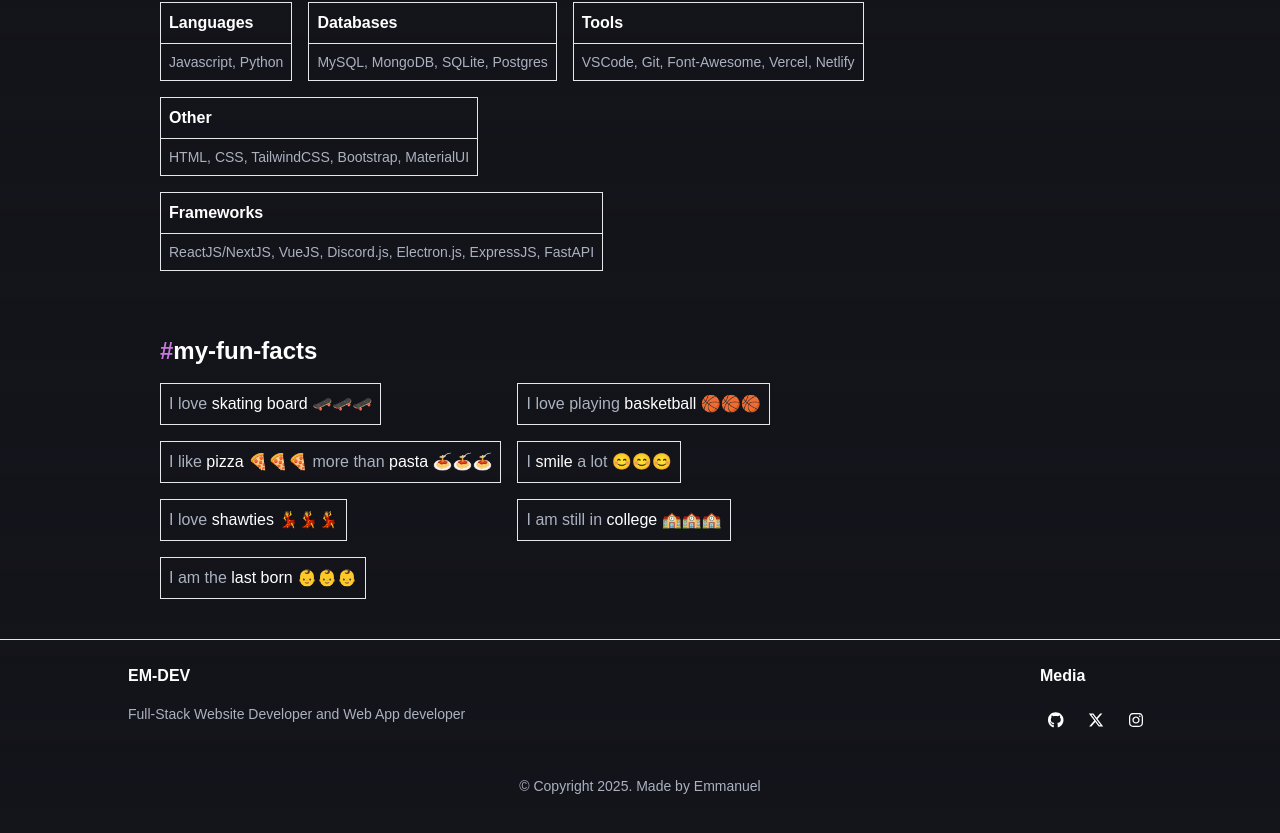
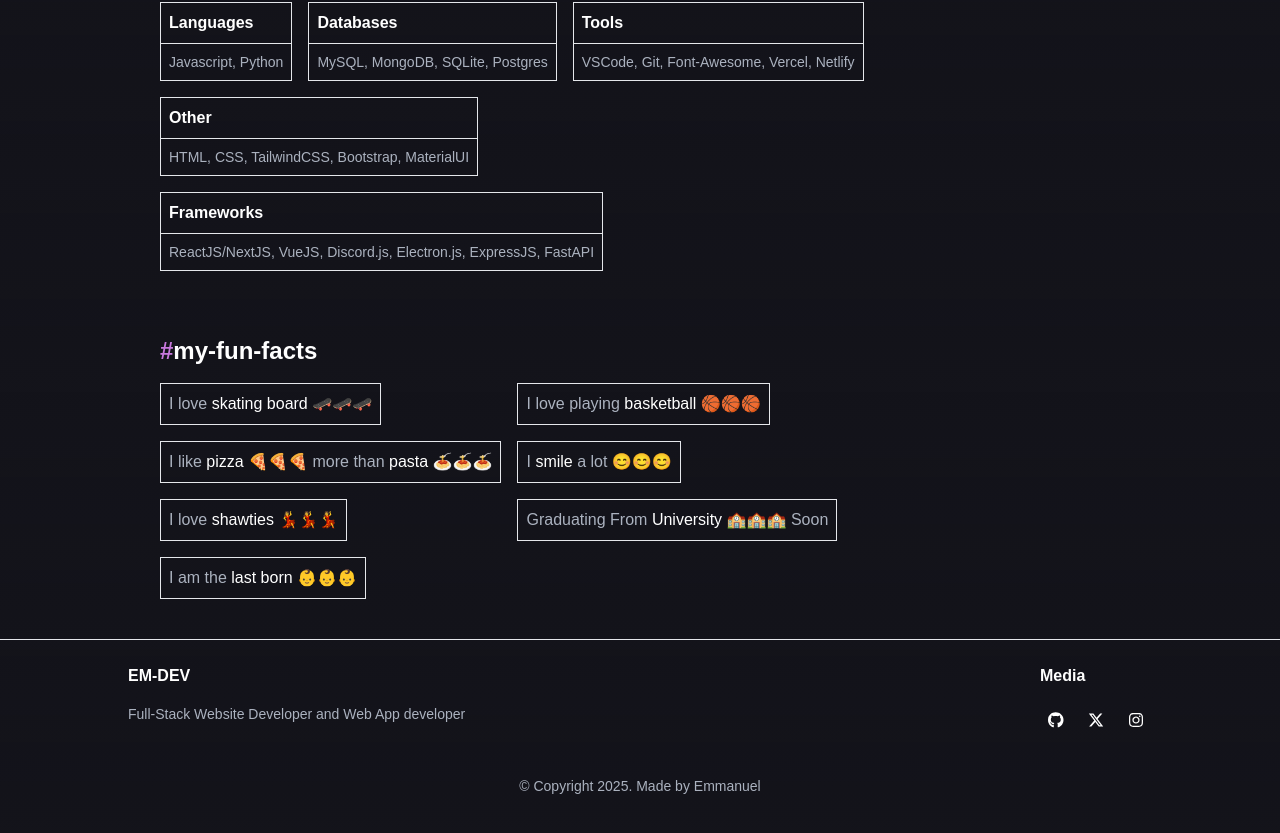
Before and after one commit to emdevelopa/portfolioo, a Next.js app: page /aboutme in a window 1280 px wide. Shown: the part 807-1640 px from the top of the page. Built offline with nearby package versions, Linux system fonts and the light colour scheme; a web font is replaced by a local one.

Commit message:
Update page.jsx

```diff
--- a/app/aboutme/page.jsx
+++ b/app/aboutme/page.jsx
@@ -52,7 +52,7 @@
               I love <span className="text-white">shawties</span> &#128131;&#128131;&#128131;
             </h1>
             <h1 className="border p-2 w-fit">
-              I am still in <span className="text-white">college 🏫🏫🏫</span>
+              Graduating From <span className="text-white">University 🏫🏫🏫</span> Soon
             </h1>
             <h1 className="border p-2 w-fit">
               I am the <span className="text-white">last born</span>{" "}
```
